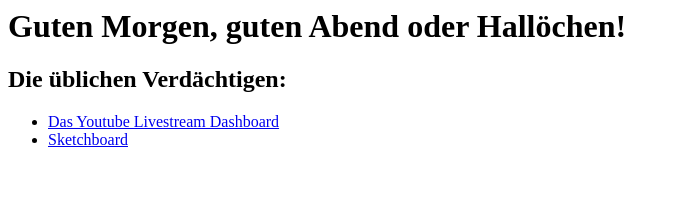
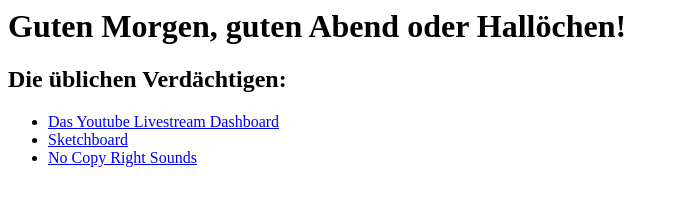
Before and after one commit to derfrodo/frdlanding, a website: page public/index.html in a window 1280 px wide. Shown: the whole page, without its empty margins (0-679 px from the left). Drawn offline with Linux system fonts and the light colour scheme.

Commit message:
link zu No Copy Right sounds

```diff
--- a/public/index.html
+++ b/public/index.html
@@ -16,6 +16,9 @@
             <li>
                 <a href="http://frdsketch.azurewebsites.net" target="_blank">Sketchboard</a>
             </li>
+            <li>
+                <a href="https://www.youtube.com/user/NoCopyrightSounds/videos" target="_blank">No Copy Right Sounds</a>
+            </li>
         </ul>
     </div>
 </body>
```
